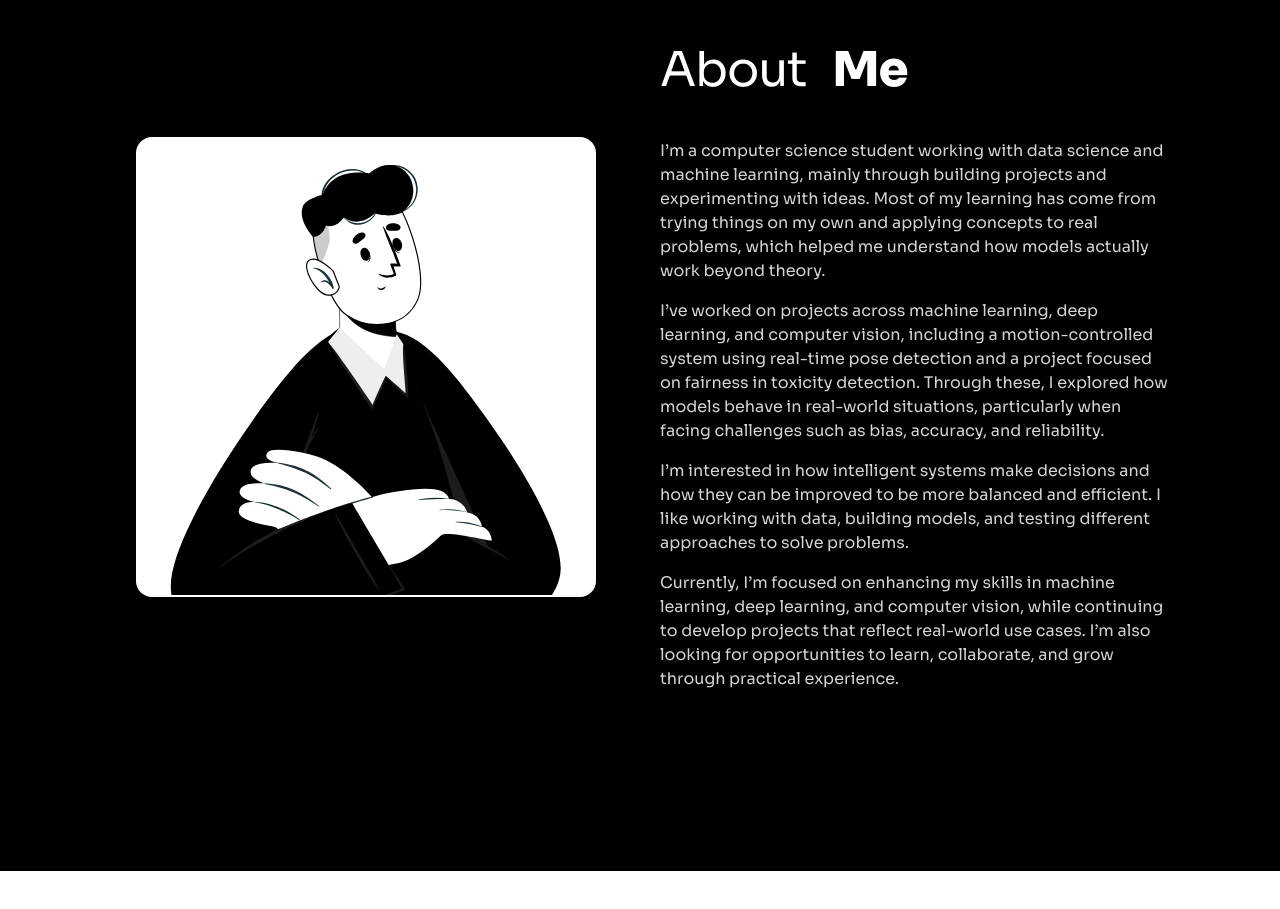
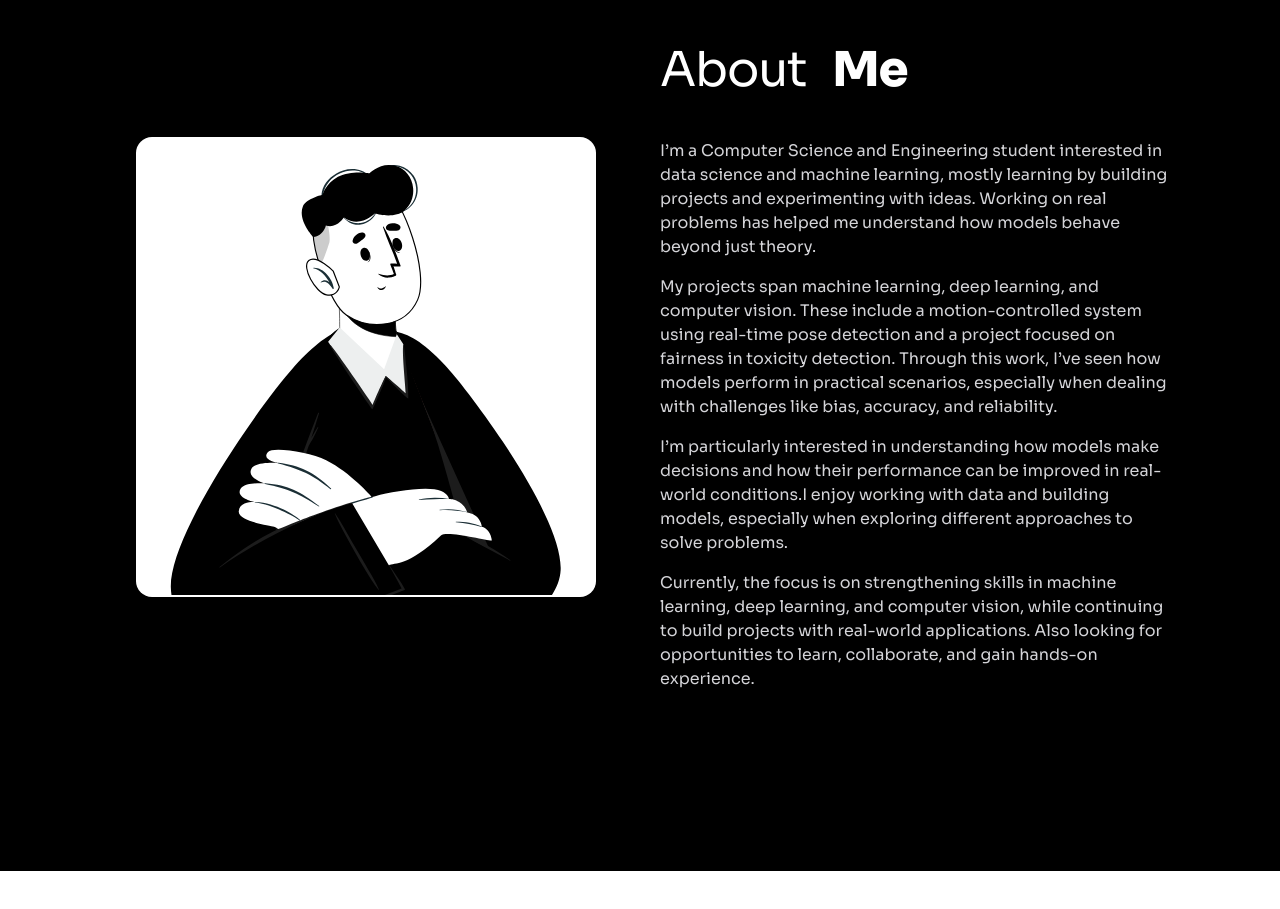
Before and after one commit to kamaleshpanda/portfolio, a React (Vite) app: page / in a window 1280 px wide. Shown: the part 4640-5549 px from the top of the page. Built offline with nearby package versions, Linux system fonts and the light colour scheme.

Commit message:
updated links

```diff
--- a/src/components/AboutMe/AboutMe.tsx
+++ b/src/components/AboutMe/AboutMe.tsx
@@ -30,11 +30,9 @@ export default function AboutMe() {
             transition={{ duration: 1, type: "spring" }}
             viewport={{ once: true }}
           >
-            I’m a computer science student working with data science and
-            machine learning, mainly through building projects and experimenting with
-            ideas. Most of my learning has come from trying things on my own and
-            applying concepts to real problems, which helped me
-            understand how models actually work beyond theory.
+            I’m a Computer Science and Engineering student interested in data science and machine learning, mostly learning by
+            building projects and experimenting with ideas. Working on real problems has helped me understand how models behave
+            beyond just theory.
           </motion.p>
           <motion.p
             initial={{ y: 50, opacity: 0 }}
@@ -42,12 +40,10 @@ export default function AboutMe() {
             transition={{ duration: 2, type: "spring" }}
             viewport={{ once: true }}
           >
-            I’ve worked on projects across machine learning, deep learning, and
-            computer vision, including a motion-controlled system using real-time
-            pose detection and a project focused on fairness in toxicity detection.
-            Through these, I explored how models behave in real-world situations,
-            particularly when facing
-            challenges such as bias, accuracy, and reliability.
+            My projects span machine learning, deep learning, and computer vision.
+             These include a motion-controlled system using real-time pose detection and a project focused on fairness in toxicity detection. Through this work,
+            I’ve seen how models perform in practical scenarios, especially when
+            dealing with challenges like bias, accuracy, and reliability.
           </motion.p>
           <motion.p
             initial={{ y: 50, opacity: 0 }}
@@ -55,10 +51,8 @@ export default function AboutMe() {
             transition={{ duration: 3, type: "spring" }}
             viewport={{ once: true }}
           >
-            I’m interested in how intelligent systems make decisions and how
-            they can be improved to be more balanced and efficient. I like working
-            with data,
-            building models, and testing different approaches to solve problems.
+            I’m particularly interested in understanding how models make decisions and how their performance can be improved in
+            real-world conditions.I enjoy working with data and building models, especially when exploring different approaches to solve problems.
           </motion.p>
           <motion.p
             initial={{ y: 50, opacity: 0 }}
@@ -66,11 +60,8 @@ export default function AboutMe() {
             transition={{ duration: 4, type: "spring" }}
             viewport={{ once: true }}
           >
-            Currently, I’m focused on enhancing my skills in machine
-            learning, deep learning, and computer vision, while continuing to
-            develop projects that reflect real-world use cases. I’m also
-            looking for opportunities to learn, collaborate, and grow through
-            practical experience.
+            Currently, the focus is on strengthening skills in machine learning, deep learning, and computer vision, while continuing to
+            build projects with real-world applications. Also looking for opportunities to learn, collaborate, and gain hands-on experience.
           </motion.p>
         </article>
       </div>
```
